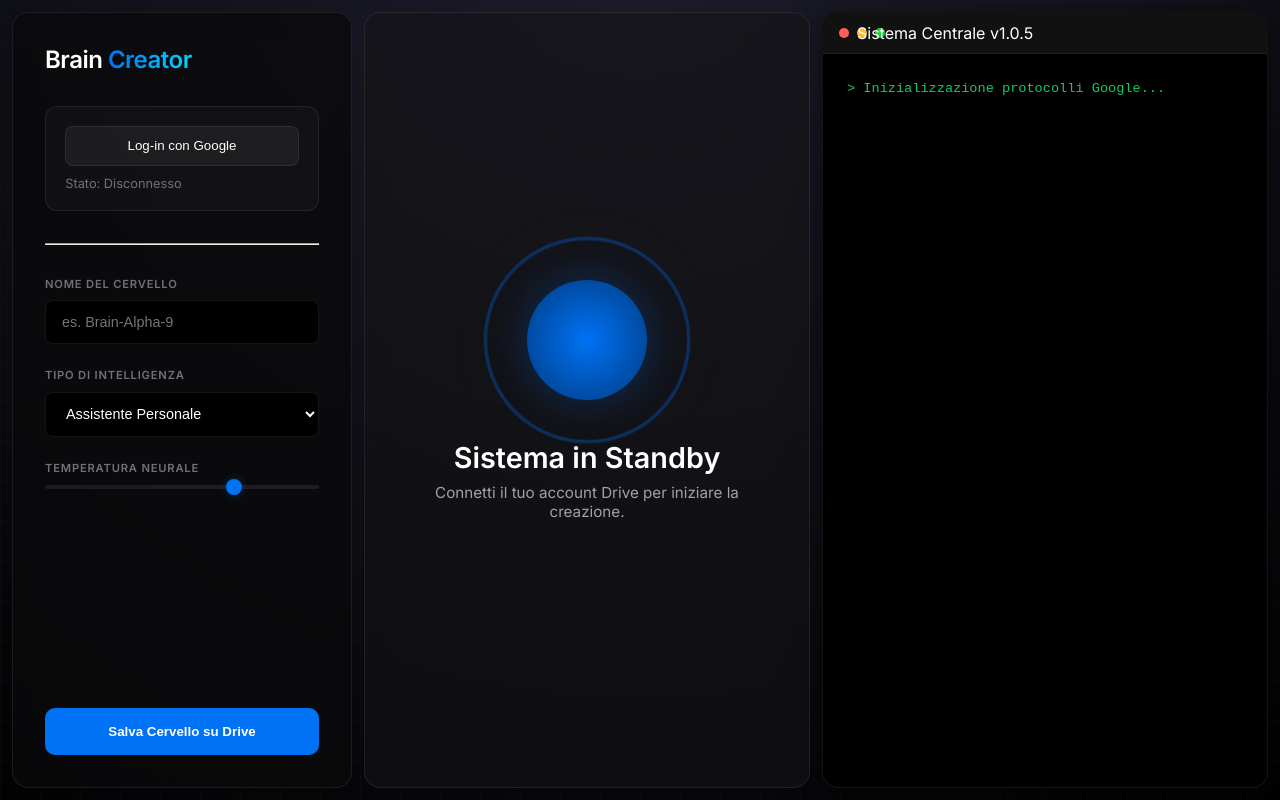
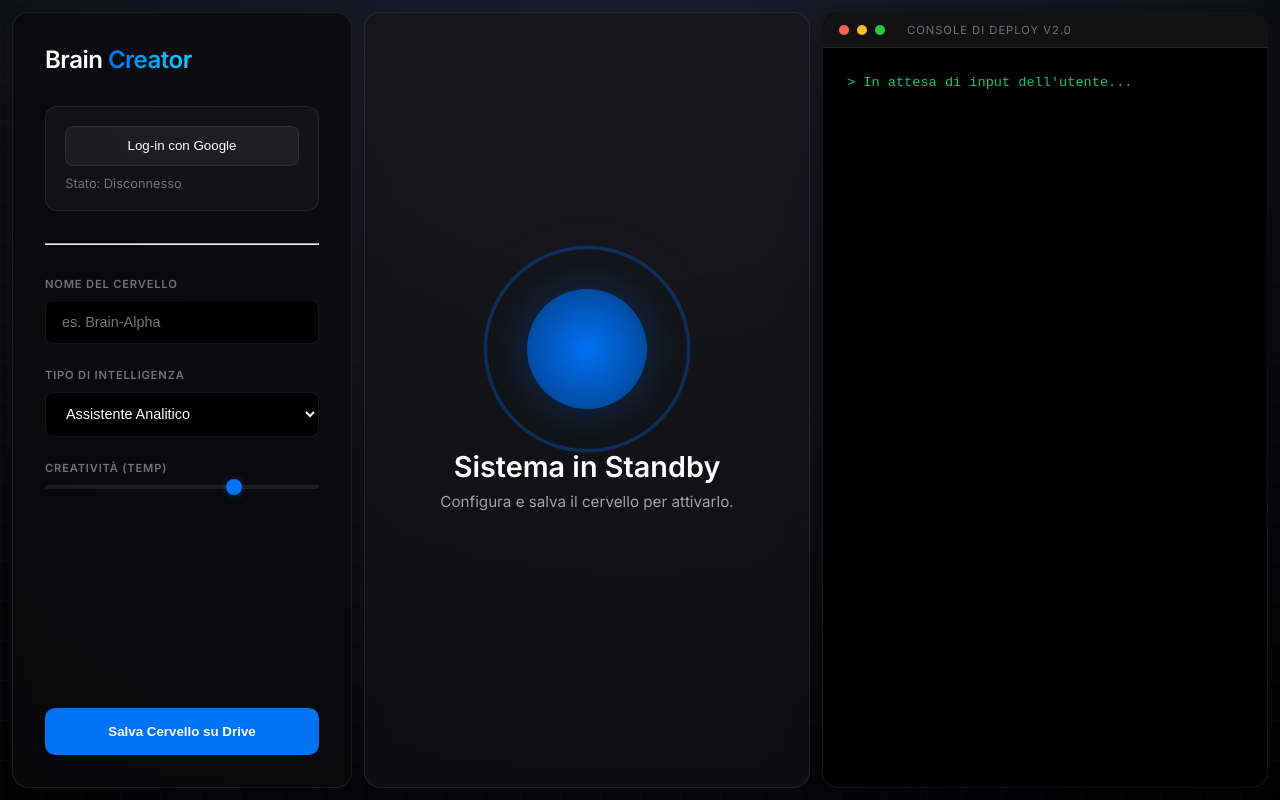
Before and after one commit to 0NotExist0/BrainCreator, a plain HTML site: page index.html in a window 1280 px wide. Drawn offline with Linux system fonts and the light colour scheme.

Commit message:
Update index.html

```diff
--- a/index.html
+++ b/index.html
@@ -3,7 +3,7 @@
 <head>
     <meta charset="UTF-8">
     <meta name="viewport" content="width=device-width, initial-scale=1.0">
-    <title>AI Brain Creator | Cloud Drive Pro</title>
+    <title>AI Brain Creator | Dashboard</title>
     <link rel="stylesheet" href="style.css">
     <link href="https://fonts.googleapis.com/css2?family=Inter:wght@300;400;600&display=swap" rel="stylesheet">
 </head>
@@ -24,32 +24,31 @@
             <div class="config-section">
                 <div class="input-group">
                     <label>Nome del Cervello</label>
-                    <input type="text" id="brain-name" placeholder="es. Brain-Alpha-9">
+                    <input type="text" id="brain-name" placeholder="es. Brain-Alpha">
                 </div>
 
                 <div class="input-group">
                     <label>Tipo di Intelligenza</label>
                     <select id="brain-role">
-                        <option value="assistant">Assistente Personale</option>
-                        <option value="researcher">Ricercatore Scientifico</option>
-                        <option value="creative">Scrittore Creativo</option>
+                        <option value="assistant">Assistente Analitico</option>
+                        <option value="creative">Genio Creativo</option>
+                        <option value="coder">Sviluppatore Esperto</option>
                     </select>
                 </div>
 
                 <div class="input-group">
-                    <label>Temperatura Neurale</label>
+                    <label>Creatività (Temp)</label>
                     <input type="range" id="temp-slider" min="0" max="100" value="70">
                 </div>
             </div>
 
             <div id="upload-progress" class="progress-container" style="display: none;">
-                <div class="progress-bar">
-                    <div class="progress-fill" id="fill-bar"></div>
-                </div>
+                <div class="progress-bar"><div class="progress-fill" id="fill-bar"></div></div>
                 <span class="progress-text">Caricamento su Cloud...</span>
             </div>
 
             <button id="create-btn" class="primary-btn">Salva Cervello su Drive</button>
+            <button id="launch-btn" class="primary-btn pulse-btn" style="display: none; background: #17c964;">Avvia Interfaccia Neurale ➤</button>
         </aside>
 
         <main class="main-content">
@@ -57,13 +56,13 @@
                 <div class="status-monitor">
                     <div class="pulse-ring" id="main-ring"></div>
                     <h1 id="status-title">Sistema in Standby</h1>
-                    <p id="status-desc">Connetti il tuo account Drive per iniziare la creazione.</p>
+                    <p id="status-desc">Configura e salva il cervello per attivarlo.</p>
                 </div>
 
                 <div class="terminal">
-                    <div class="terminal-header">Sistema Centrale v1.0.5</div>
+                    <div class="terminal-header"><span>Console di Deploy v2.0</span></div>
                     <div id="log-output" class="log-content">
-                        > Inizializzazione protocolli Google...
+                        > In attesa di input dell'utente...
                     </div>
                 </div>
             </div>
```
